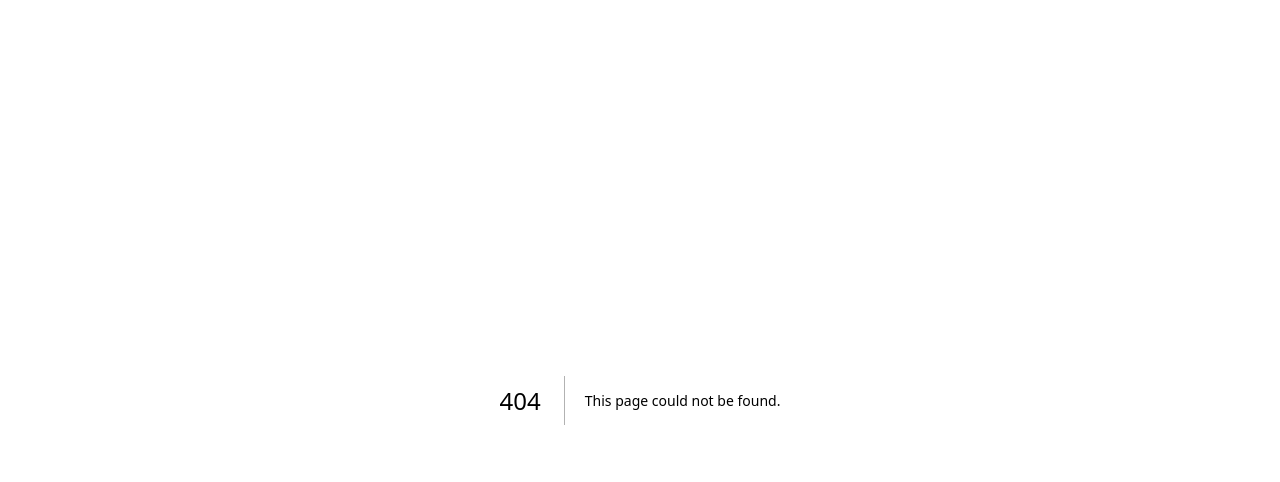
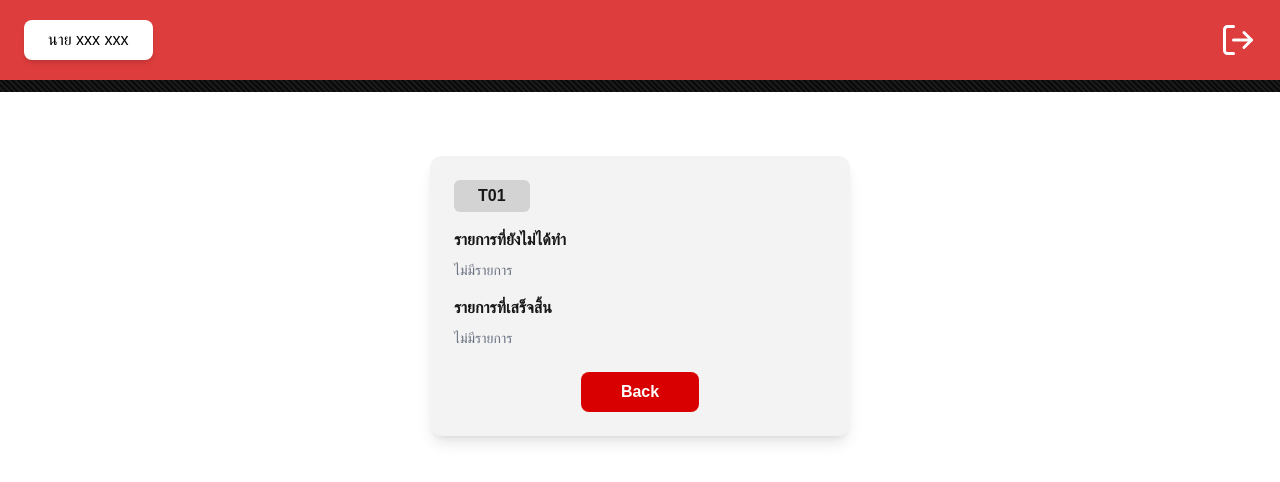
Before and after one commit to suphanatchanlek30/RMS-Project-Frontend, a Next.js app: page /cashier/table/1/order in a window 1280 px wide. Before the commit this address had no page. Shown: the top 482 px of the page. Built offline with nearby package versions, Linux system fonts and the light colour scheme.

Commit message:
add Order Details page from cashier

```diff
--- /dev/null
+++ b/app/(cashier)/cashier/table/[id]/order/page.tsx
@@ -0,0 +1,11 @@
+import { CashierOrderDetails } from "@/components/cashier-section/order";
+
+export default async function Page({
+  params,
+}: {
+  params: Promise<{ id: string }>;
+}) {
+  const { id } = await params;
+
+  return <CashierOrderDetails tableId={id} />;
+}
--- /dev/null
+++ b/components/cashier-section/order/cashier-order-details.tsx
@@ -0,0 +1,108 @@
+"use client";
+
+import { useEffect, useState } from "react";
+import { useRouter } from "next/navigation";
+import CashierHeader from "../common/cashier-header";
+import CashierOrderItem from "./cashier-order-item";
+
+type OrderItemType = {
+  name: string;
+  qty: number;
+};
+
+export default function CashierOrderDetails({ tableId }: { tableId: string }) {
+  const router = useRouter();
+
+  const [pending, setPending] = useState<OrderItemType[]>([]);
+  const [done, setDone] = useState<OrderItemType[]>([]);
+
+  useEffect(() => {
+    const fetchOrders = async () => {
+      try {
+        // mock เฉพาะโต๊ะที่ "มีลูกค้า" (โต๊ะแดง เช่น T03)
+        const mockDataByTable: Record<string, any> = {
+          "3": {
+            pending: [
+              { name: "กะเพรา หมูสับ", qty: 1 },
+              { name: "ข้าวผัด ไก่", qty: 2 },
+            ],
+            done: [
+              { name: "ต้มยำกุ้ง", qty: 1 },
+            ],
+          },
+        };
+
+        //ถ้าโต๊ะไม่มีข้อมูล → ถือว่า "ว่าง"
+        const data = mockDataByTable[tableId] || {
+          pending: [],
+          done: [],
+        };
+
+        // ตอนมี backend เปลี่ยนแค่นี้
+        // const res = await fetch(`http://localhost:5000/orders/${tableId}`);
+        // const data = await res.json();
+
+        setPending(data.pending);
+        setDone(data.done);
+
+      } catch (err) {
+        console.error(err);
+      }
+    };
+
+    fetchOrders();
+  }, [tableId]);
+
+  const tableName = `T${String(tableId).padStart(2, "0")}`;
+
+  return (
+    <div className="min-h-screen bg-[var(--bg)]">
+      <CashierHeader />
+
+      <div className="flex justify-center items-center mt-16">
+        <div className="bg-[var(--card-bg)] w-[420px] rounded-xl shadow-lg p-6">
+
+          {/* table name */}
+          <div className="bg-[var(--input-bg)] px-6 py-1 rounded-md w-fit mb-4 font-semibold">
+            {tableName}
+          </div>
+
+          {/* pending */}
+          <h2 className="font-semibold mb-2">รายการที่ยังไม่ได้ทำ</h2>
+
+          <div className="flex flex-col gap-3 mb-4">
+            {pending.length > 0 ? (
+              pending.map((item, i) => (
+                <CashierOrderItem key={i} item={item} />
+              ))
+            ) : (
+              <p className="text-sm text-gray-500">ไม่มีรายการ</p>
+            )}
+          </div>
+
+          {/* done */}
+          <h2 className="font-semibold mb-2">รายการที่เสร็จสิ้น</h2>
+
+          <div className="flex flex-col gap-3 mb-6">
+            {done.length > 0 ? (
+              done.map((item, i) => (
+                <CashierOrderItem key={i} item={item} />
+              ))
+            ) : (
+              <p className="text-sm text-gray-500">ไม่มีรายการ</p>
+            )}
+          </div>
+
+          {/* back */}
+          <button
+            onClick={() => router.back()}
+            className="bg-[var(--button-bg)] hover:bg-[var(--button-bg-hover)] text-white px-10 py-2 rounded-lg mx-auto block font-semibold"
+          >
+            Back
+          </button>
+
+        </div>
+      </div>
+    </div>
+  );
+}
--- /dev/null
+++ b/components/cashier-section/order/cashier-order-item.tsx
@@ -0,0 +1,17 @@
+type Props = {
+  item: {
+    name: string;
+    qty: number;
+  };
+};
+
+export default function CashierOrderItem({ item }: Props) {
+  return (
+    <div className="bg-[var(--input-bg)] rounded-lg px-4 py-2 shadow-sm text-sm">
+      <div className="flex justify-between">
+        <span>{item.name}</span>
+        <span>x{item.qty}</span>
+      </div>
+    </div>
+  );
+}
--- /dev/null
+++ b/components/cashier-section/order/index.ts
@@ -0,0 +1 @@
+export { default as CashierOrderDetails } from "./cashier-order-details";
```
